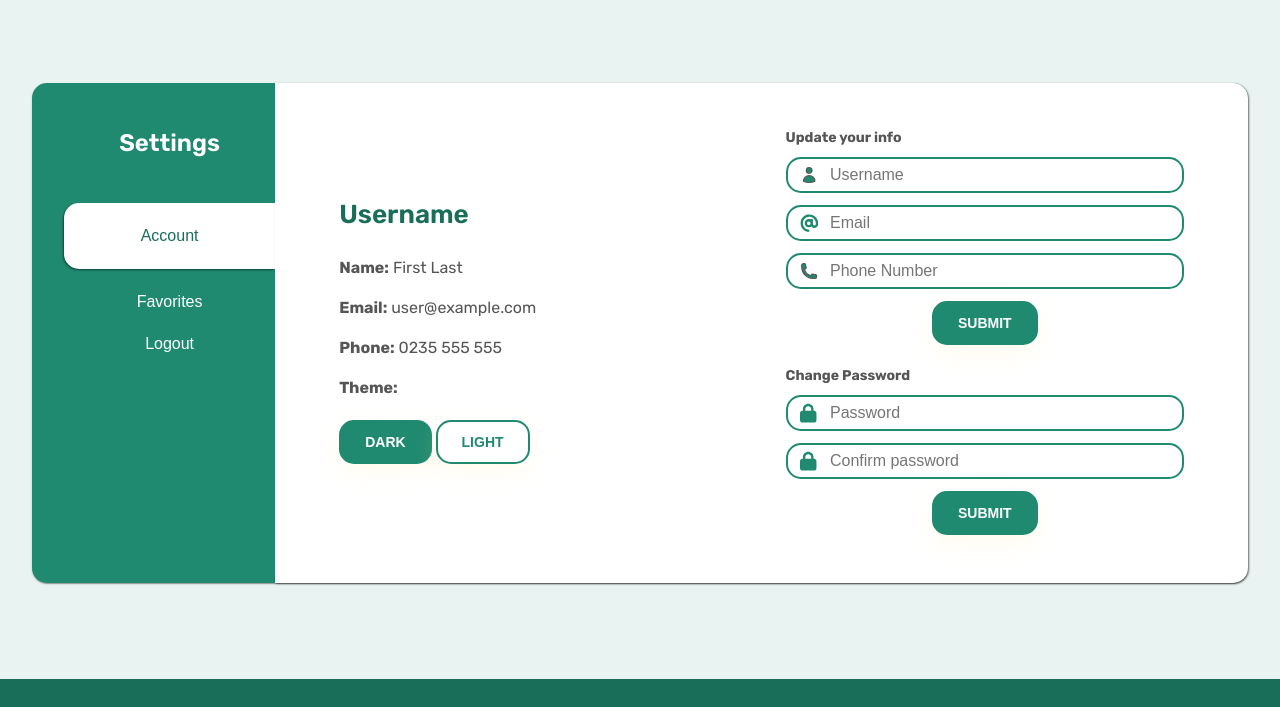
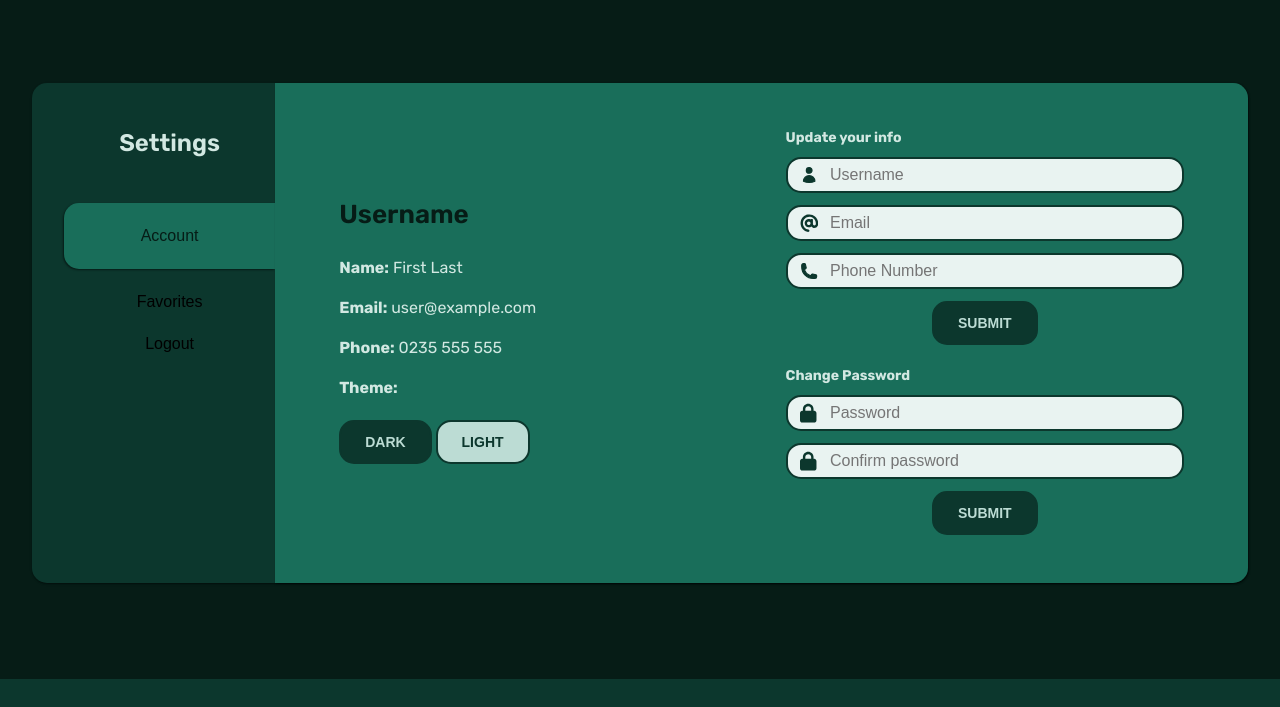
Before and after one commit to MateiTiplea/Proiect-TW, a plain HTML site: page account_settings.html in a window 1280 px wide. Shown: the part 93-800 px from the top of the page. Drawn offline with Linux system fonts and the light colour scheme.

Commit message:
+added dark-mode

```diff
--- a/account_settings.html
+++ b/account_settings.html
@@ -18,7 +18,7 @@
     <link rel="stylesheet" href="css/account_settings_queries.css">
 
 </head>
-<body>
+<body class="dark-mode">
 
   <header class="header">
     <div class="header-search">
@@ -182,7 +182,7 @@
                           <form>
                             <div class="field">
 
-                                  <svg xmlns="http://www.w3.org/2000/svg" fill="none" viewBox="0 0 24 24" stroke-width="1.5" stroke="currentColor" class="input-icon">
+                                  <svg xmlns="http://www.w3.org/2000/svg" fill="none" viewBox="0 0 24 24" stroke-width="1.5"  class="input-icon">
                                     <path stroke-linecap="round" stroke-linejoin="round" d="M15.75 6a3.75 3.75 0 11-7.5 0 3.75 3.75 0 017.5 0zM4.501 20.118a7.5 7.5 0 0114.998 0A17.933 17.933 0 0112 21.75c-2.676 0-5.216-.584-7.499-1.632z" />
                                 </svg>
 
--- a/css/account_settings.css
+++ b/css/account_settings.css
@@ -1,6 +1,8 @@
 :root{
   --text-color-account: #555;
   --text-color-dark-account: #333;
+  --title-settings:#fff;
+  --button-text: #fff;
   --contrast-color-tint-account: #ad7062;
   --primary-color-tint-account: #bcdcd4;
   --primary-color-account: #1f8a70;
@@ -8,7 +10,24 @@
   --background-color-account: #e9f3f1;
   --background-color-settings: #fff;
   --fav-check-account: #ff5353;
+  --background-field-account: #fff;
 }
+
+.dark-mode{
+  --text-color-account: #d2e8e2;
+  --text-color-dark-account: #000;
+  --title-settings: #d2e8e2;
+  --button-text: #bcdcd4;
+  --contrast-color-tint-account: #642b39;
+  --primary-color-tint-account: #bcdcd4;
+  --primary-color-account: #0c372d;
+  --primary-color-shade-account: #061c16;
+  --background-color-account: #061c16;
+  --background-color-settings: #196e5a;
+  --fav-check-account: #ff5353;
+  --background-field-account: #e9f3f1;
+}
+
 * {
     padding: 0;
     margin: 0;
@@ -73,7 +92,7 @@
     font-size: 2.4rem;
     font-weight: 600;
     margin-bottom: 4.8rem;
-    color: var(--background-color-settings);
+    color: var(--title-settings);
     text-align: center;
 }
 
@@ -93,7 +112,7 @@
 } */
 
 .settings--categories-link {
-    color: var(--background-color-settings);
+    color: var(--text-color-dark-account);
     text-decoration: none;
     background: none;
     border: none;
@@ -176,7 +195,7 @@
     align-items: center;
     justify-content: center;
     gap: 1.2rem;
-    background-color: var(--background-color-settings);
+    background-color: var(--background-field-account);
     border: 2px solid var(--primary-color-account);
     border-radius: 15px;
     padding: 0.5em 1em;
@@ -185,6 +204,7 @@
   .input-icon {
     height: 2rem;
     width: 2rem;
+    stroke: var(--primary-color-account);
     fill: var(--primary-color-account);
   }
 
@@ -193,7 +213,7 @@
     border: none;
     outline: none;
     width: 100%;
-    color: var(--text-color-account);
+    color: var(--text-color-dark-account);
     font-size: 1.6rem;
   }
 
@@ -216,20 +236,18 @@
     font-size: 1.4rem;
     text-transform: uppercase;
     padding: 1.2rem 2.4rem;
-
-    box-shadow: 0 8px 24px 0 rgb(255 235 167 / 20%);
     transition: all 0.3s ease-in-out;
   }
 
   .btn-full {
     border: 2px solid var(--primary-color-account);
     background-color: var(--primary-color-account);
-    color: var(--background-color-settings);
+    color: var(--button-text);
   }
 
   .btn-light{
     border: 2px solid var(--primary-color-account);
-    background-color: var(--background-color-settings);
+    background-color: var(--button-text);
     color: var(--primary-color-account);
   }
 
@@ -286,7 +304,7 @@
   transition: all 0.3s;
 
   background-color: var(--primary-color-account);
-  color: var(--background-color-settings);
+  color: var(--button-text);
 }
 
 .btn-card:hover,
@@ -338,7 +356,7 @@
 
 .fav-checkmark path{
   fill: none;
-  stroke: var(text-color-dark-account);
+  stroke: var(--text-color-dark-account);
 }
 
 .fav-container input:checked ~ .fav-checkmark path {
--- a/css/book_tickets.css
+++ b/css/book_tickets.css
@@ -8,6 +8,19 @@
   --background-accent-book: #e9f3f1;
   --background-color-book: #fff;
 }
+
+.dark-mode{
+    --text-color-book: #000;
+    --text-color-dark-book: #e9f3f1;
+    --title-book: #fff;
+    --contrast-color-tint-book: #642b39;
+    --primary-color-book: #1f8a70;
+    --primary-color-shade-book: #196e5a;
+    --background-accent-book: #061c17;
+    --background-color-book: #0c372d;
+    --background-color-field-book: #e9f3f1;
+}
+
 * {
     padding: 0;
     margin: 0;
@@ -30,7 +43,7 @@ body {
 .main-section{
     background-color: var(--background-accent-book);
     padding: 9.6rem 0;
-    height: 100vh;
+    min-height: 100vh;
 }
 
 .container{
@@ -57,11 +70,8 @@ body {
 }
 
 .program{
-    /* background-color: #fff; */
     padding: 4.8rem 3.2rem;
     border-radius: 15px;
-    /* box-shadow: rgb(0 0 0 / 20%) 0px 2px 1px -1px,
-        rgb(0 0 0 / 14%) 0px 1px 1px 0px, rgb(0 0 0 / 12%) 0px 1px 3px 0px; */
 }
 
 .secondary-title{
@@ -105,7 +115,7 @@ body {
     align-items: center;
     justify-content: center;
     gap: 1.2rem;
-    background-color: var(--background-color-book);
+    background-color: var(--background-color-field-book);
     border: 2px solid var(--primary-color-book);
     border-radius: 15px;
     padding: 0.5em 1em;
@@ -122,7 +132,7 @@ body {
     border: none;
     outline: none;
     width: 100%;
-    color: var(--text-color-dark-book);
+    color: var(--text-color-book);
     font-size: 1.6rem;
   }
 
@@ -149,8 +159,6 @@ body {
     font-size: 1.6rem;
     /* text-transform: uppercase; */
     padding: 1.2rem 2.4rem;
-
-    box-shadow: 0 8px 24px 0 rgb(255 235 167 / 20%);
     transition: all 0.3s ease-in-out;
   }
 
@@ -167,7 +175,7 @@ body {
   }
 
   .btn:hover {
-    box-shadow: 0 8px 24px 0 rgb(16 39 112 / 20%);
+    box-shadow: 0 8px 24px 0 var(--background-color-book);
   }
 
   .btn-full:hover {
--- a/css/forgot.css
+++ b/css/forgot.css
@@ -6,6 +6,16 @@
   --text-color-forgot: #555;;
   --field-background-forgot: #fff;
   --title-forgot: #242424;
+}
+
+.dark-mode{
+  --background-forgot: #061c16;
+  --background-form-forgot: #0c372d;
+  --button-color-forgot: #135343;
+  --button-hover-forgot: #135343;
+  --text-color-forgot: #000;
+  --field-background-forgot: #fff;
+  --title-forgot: #d2e8e2;
 }
 
 * {
@@ -126,8 +136,6 @@ body {
   font-size: 1.4rem;
   text-transform: uppercase;
   padding: 1.2rem 2.4rem;
-
-  box-shadow: 0 8px 24px 0 rgb(255 235 167 / 20%);
   transition: all 0.3s ease-in-out;
 }
 
@@ -144,7 +152,7 @@ body {
 }
 
 .btn:hover {
-  box-shadow: 0 8px 24px 0 rgb(16 39 112 / 20%);
+  box-shadow: 0 8px 24px 0 var(--background-forgot);
 }
 
 .btn-full:hover {
--- a/css/login.css
+++ b/css/login.css
@@ -1,21 +1,21 @@
 :root{
   --background-login: #f5f5f5;
-  --background-form-login: #e9f3f1;
+  --background-form-login: #d2e8e2;
   --button-color-login: #1f8a70;
   --button-hover-login: #196e5a;
-  --text-color-login: #555;
+  --text-color-login: #333;
   --field-background-login: #fff;
   --title-login: #242424;
   --shadow-login: #000;
-  --shadow1-login: #FFEBA7;
-  --shadow-hover-login: #102770;
+  --shadow1-login: #d2e8e2;
+  --shadow-hover-login: #0c372d;
 }
 .dark-mode{
   --background-login: #061c16;
   --background-form-login: #0c372d;
   --button-color-login: #135343;
   --button-hover-login: #135343;
-  --text-color-login: #d2e8e2;
+  --text-color-login: #000;
   --field-background-login: #fff;
   --title-login: #d2e8e2;
   --shadow1-login: #0c372d;
@@ -159,8 +159,9 @@ body {
 }
 
 .btn-link {
+  text-decoration: none;
   margin-top: 2rem;
-  color: var(--field-background-login);
+  color: var(--title-login);
   display: block;
   font-size: 1.4rem;
   transition: color 0.3s ease-out;
--- a/css/signup.css
+++ b/css/signup.css
@@ -6,6 +6,16 @@
   --text-color-signup: #555;
   --field-background-signup: #fff;
   --title-signup: #242424;
+}
+
+.dark-mode{
+  --background-signup: #061c16;
+  --background-form-signup: #0c372d;
+  --button-color-signup: #135343;
+  --button-hover-signup: #135343;
+  --text-color-signup: #000;
+  --field-background-signup: #fff;
+  --title-signup: #d2e8e2;
 }
 
 * {
@@ -125,8 +135,6 @@
     font-size: 1.4rem;
     text-transform: uppercase;
     padding: 1.2rem 2.4rem;
-
-    box-shadow: 0 8px 24px 0 rgb(255 235 167 / 20%);
     transition: all 0.3s ease-in-out;
   }
 
@@ -143,7 +151,7 @@
   }
 
   .btn:hover {
-    box-shadow: 0 8px 24px 0 rgb(16 39 112 / 20%);
+    box-shadow: 0 8px 24px 0 var(--background-signup);
   }
 
   .btn-full:hover {
```
Also changed, not shown: book_tickets.html (+3 -1 lines), forgot_pass.html (+1 -1 lines), index.html (+1 -1 lines), signup.html (+1 -1 lines), README.md.
